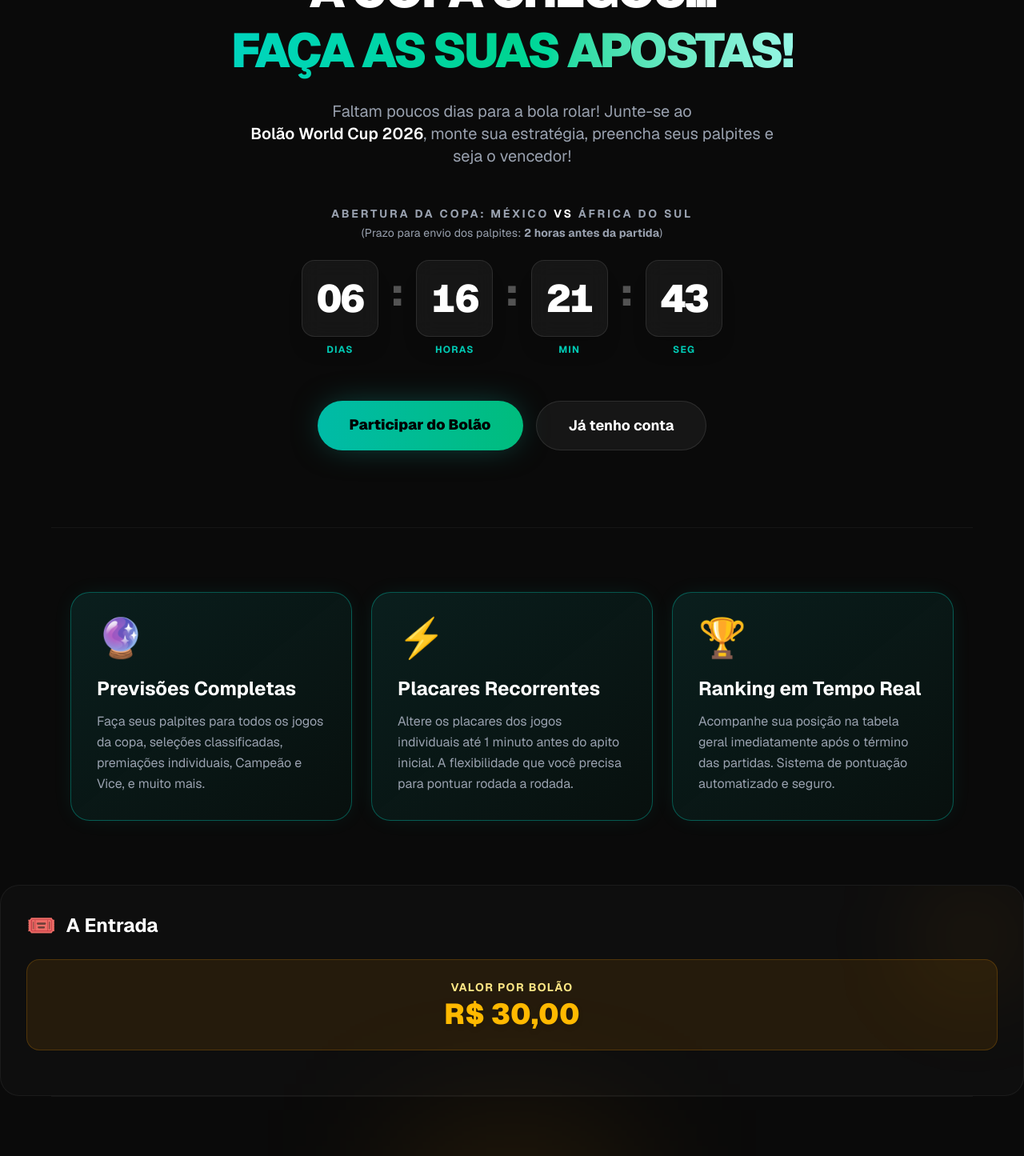
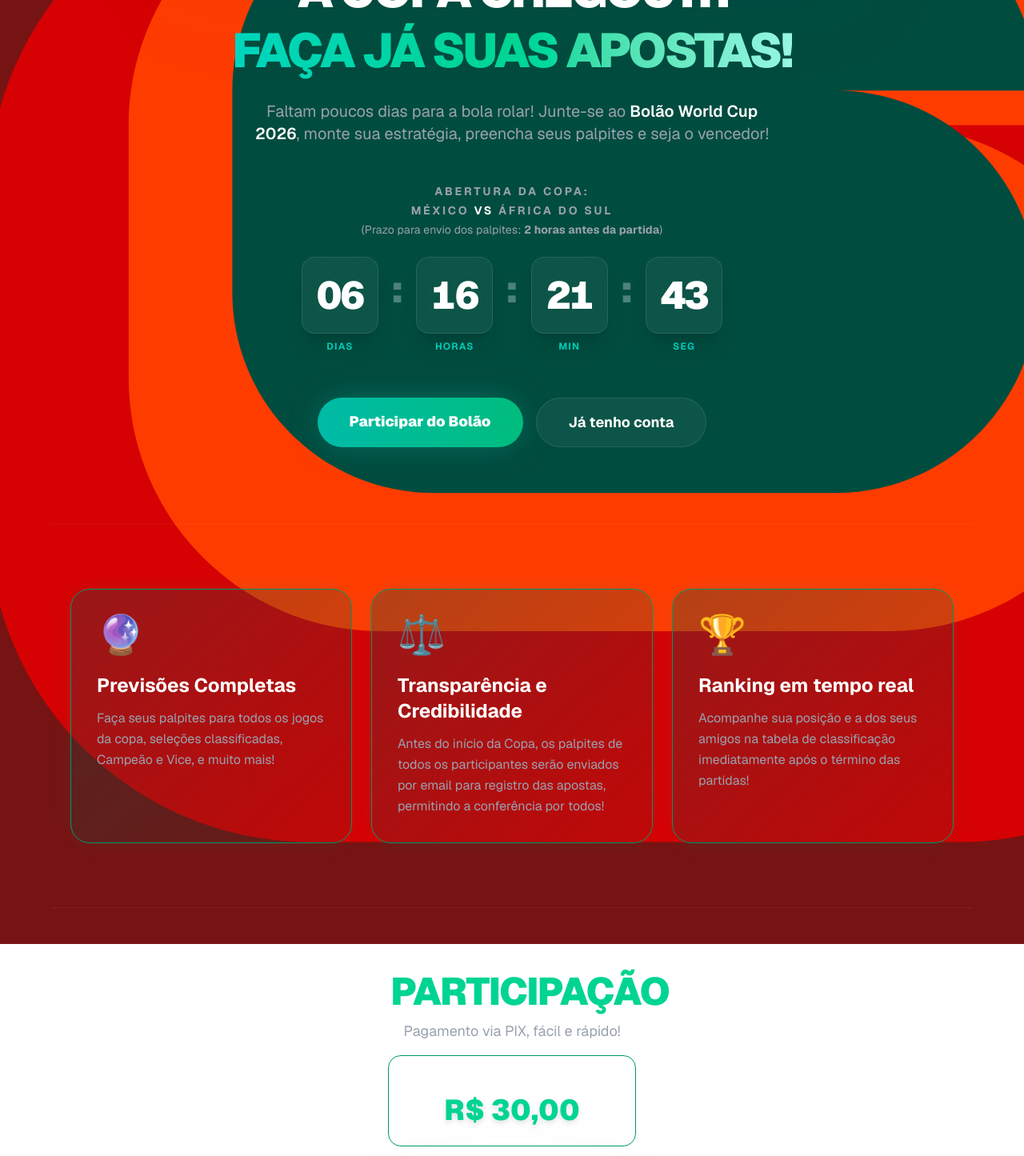
Before and after one commit to Xavier-Edups/bolao-copa-2026, a Next.js app: page / in a window 1280 px wide. Shown: the part 560-2005 px from the top of the page at 80% size. Built offline with nearby package versions, Linux system fonts and the light colour scheme; no server answers.

Commit message:
All around improvements to landing page

```diff
--- a/src/app/page.tsx
+++ b/src/app/page.tsx
@@ -8,8 +8,12 @@
   const { data: { user } } = await supabase.auth.getUser()
 
   return (
-    <div className="min-h-screen bg-[#0a0a0a] text-white font-sans overflow-hidden selection:bg-teal-500 selection:text-white">
+    <div className="min-h-screen text-white font-sans overflow-hidden selection:bg-teal-500 selection:text-white">
 
+      <div
+        className="fixed inset-0 -z-20 bg-[42%_center] bg-no-repeat scale-250 sm:scale-335 transform-gpu"
+        style={{ backgroundImage: "url('/bg-wc-2026.svg')" }}
+      ></div>
       {/* Luz de Fundo (Glow Effect) */}
       <div className="absolute top-0 left-1/2 -translate-x-1/2 w-full max-w-4xl h-[600px] bg-gradient-to-b from-teal-900/40 via-emerald-900/10 to-transparent blur-3xl pointer-events-none -z-10"></div>
 
@@ -17,13 +21,13 @@
       <nav className="relative z-10 w-full border-b border-white/10 bg-black/50 backdrop-blur-lg">
         <div className="max-w-7xl mx-auto px-6 py-4 flex justify-between items-center">
           <div className="flex items-center gap-2">
-            <span className="text-lg font-black tracking-wider text-white uppercase">
+            <span className="text-sm sm:text-lg font-black tracking-wider text-white uppercase">
               Bolão <span className="text-transparent bg-clip-text bg-gradient-to-r from-teal-400 to-emerald-400">World Cup 2026</span>
             </span>
           </div>
           <div>
             {user ? (
-              <Link href="/dashboard" className="px-6 py-2 text-sm font-bold bg-white/10 hover:bg-white/20 border border-white/5 rounded-full transition-all">
+              <Link href="/dashboard" className="px-2 sm:px-6 py-2 text-xs sm:text-sm font-bold bg-white/10 hover:bg-white/20 border border-white/5 rounded-full transition-all">
                 Meu Painel →
               </Link>
             ) : (
@@ -50,21 +54,22 @@
           </div>
 
         <h1 className="text-5xl sm:text-7xl md:text-6xl font-black tracking-tighter mb-6 max-w-5xl leading-tight">
-          A COPA CHEGOU...<br />
+          A COPA CHEGOU . . .<br />
           <span className="text-transparent bg-clip-text bg-gradient-to-r from-teal-400 via-emerald-400 to-teal-200">
-            FAÇA AS SUAS APOSTAS!
+            FAÇA JÁ SUAS APOSTAS!
           </span>
         </h1>
 
         <div className="text-lg sm:text-xl text-gray-400 mb-12 max-w-2xl">
-          Faltam poucos dias para a bola rolar! Junte-se ao
-          <p><span className="text-white font-semibold">Bolão World Cup 2026</span>, monte sua estratégia, preencha seus palpites e seja o vencedor!</p>
+          Faltam poucos dias para a bola rolar! Junte-se ao <span className="text-white font-semibold">Bolão World Cup 2026</span>, monte sua estratégia, preencha seus palpites e seja o vencedor!
         </div>
 
         {/* Cronômetro */}
         <div className="mb-14 w-full">
           <p className="text-sm font-bold uppercase tracking-[0.2em] mb-1 text-gray-400">
-            Abertura da Copa: México <span className="text-white">vs</span> África do Sul
+            Abertura da Copa:</p>
+          <p className="text-sm font-bold uppercase tracking-[0.2em] mb-1 text-gray-400">
+            México <span className="text-white">vs</span> África do Sul
           </p>
           <p className="text-sm tracking-[0.01em] mb-6 text-gray-400">
             (Prazo para envio dos palpites: <strong>2 horas antes da partida</strong>)
@@ -77,7 +82,7 @@
           {user ? (
              <Link
               href="/dashboard"
-              className="px-10 py-4 bg-teal-500 hover:bg-teal-400 text-black font-black rounded-full text-lg transition-all hover:scale-105 shadow-[0_0_40px_-10px_rgba(20,184,166,0.6)]"
+              className="px-10 py-4 bg-teal-500 hover:bg-teal-400 text-black font-black rounded-full text-white text-lg transition-all hover:scale-105 shadow-[0_0_40px_-10px_rgba(20,184,166,0.6)]"
             >
               Acessar Meus Palpites
             </Link>
@@ -85,7 +90,7 @@
             <>
               <Link
                 href="/cadastro"
-                className="px-10 py-4 bg-gradient-to-r from-teal-500 to-emerald-500 hover:from-teal-400 hover:to-emerald-400 text-black font-black rounded-full text-lg transition-all hover:scale-105 shadow-[0_0_40px_-10px_rgba(20,184,166,0.5)]"
+                className="px-10 py-4 bg-gradient-to-r from-teal-500 to-emerald-500 hover:from-teal-400 hover:to-emerald-400 text-white font-black rounded-full text-lg transition-all hover:scale-105 shadow-[0_0_40px_-10px_rgba(20,184,166,0.5)]"
               >
                 Participar do Bolão
               </Link>
@@ -103,25 +108,25 @@
       {/* Seção de Regras e Recursos */}
       <div className="relative z-10 max-w-6xl mx-auto px-6 py-20 border-t border-white/5">
         <div className="grid md:grid-cols-3 gap-6">
-          <div className="bg-gradient-to-br from-teal-900/30 to-emerald-900/10 border border-teal-500/40 rounded-3xl p-8 relative overflow-hidden shadow-[0_0_30px_-10px_rgba(20,184,166,0.2)]">
+          <div className="bg-gradient-to-br from-teal-900/30 to-emerald-900/10 border border-emerald-600 rounded-3xl p-8 relative overflow-hidden shadow-[0_0_30px_-10px_rgba(20,184,166,0.2)]">
               <div className="text-5xl mb-6">🔮</div>
               <h3 className="text-2xl font-bold text-white mb-3">Previsões Completas</h3>
               <p className="text-gray-400 leading-relaxed">
-                Faça seus palpites para todos os jogos da copa, seleções classificadas, premiações individuais, Campeão e Vice, e muito mais.
+                Faça seus palpites para todos os jogos da copa, seleções classificadas, Campeão e Vice, e muito mais!
               </p>
             </div>
-            <div className="bg-gradient-to-br from-teal-900/30 to-emerald-900/10 border border-teal-500/40 rounded-3xl p-8 relative overflow-hidden shadow-[0_0_30px_-10px_rgba(20,184,166,0.2)]">
-              <div className="text-5xl mb-6">⚡</div>
-              <h3 className="text-2xl font-bold text-white mb-3">Placares Recorrentes</h3>
+            <div className="bg-gradient-to-br from-teal-900/30 to-emerald-900/10 border border-emerald-600 rounded-3xl p-8 relative overflow-hidden shadow-[0_0_30px_-10px_rgba(20,184,166,0.2)]">
+              <div className="text-5xl mb-6">⚖️</div>
+              <h3 className="text-2xl font-bold text-white mb-3">Transparência e Credibilidade</h3>
               <p className="text-gray-400 leading-relaxed">
-                Altere os placares dos jogos individuais até 1 minuto antes do apito inicial. A flexibilidade que você precisa para pontuar rodada a rodada.
+                Antes do início da Copa, os palpites de todos os participantes serão enviados por email para registro das apostas, permitindo a conferência por todos!
               </p>
             </div>
-            <div className="bg-gradient-to-br from-teal-900/30 to-emerald-900/10 border border-teal-500/40 rounded-3xl p-8 relative overflow-hidden shadow-[0_0_30px_-10px_rgba(20,184,166,0.2)]">
+            <div className="bg-gradient-to-br from-teal-900/30 to-emerald-900/10 border border-emerald-600 rounded-3xl p-8 relative overflow-hidden shadow-[0_0_30px_-10px_rgba(20,184,166,0.2)]">
               <div className="text-5xl mb-6">🏆</div>
-              <h3 className="text-2xl font-bold text-white mb-3">Ranking em Tempo Real</h3>
+              <h3 className="text-2xl font-bold text-white mb-3">Ranking em tempo real</h3>
               <p className="text-gray-400 leading-relaxed">
-                Acompanhe sua posição na tabela geral imediatamente após o término das partidas. Sistema de pontuação automatizado e seguro.
+                Acompanhe sua posição e a dos seus amigos na tabela de classificação imediatamente após o término das partidas!
               </p>
             </div>
         </div>
@@ -219,21 +224,21 @@
     */}
 
       <div>
-
           {/* Card 1: A Arrecadação */}
-          <div className="bg-white/[0.02] border border-white/5 rounded-3xl p-8 relative overflow-hidden group hover:border-amber-500/30 transition-colors duration-300">
-            <div className="absolute top-0 right-0 w-32 h-32 bg-amber-500/10 blur-3xl rounded-full group-hover:bg-amber-500/20 transition-all"></div>
-            <h3 className="text-2xl font-bold text-white mb-6 flex items-center gap-3">
-              <span className="text-3xl">🎟️</span> A Entrada
-            </h3>
-
-            <div className="flex flex-col items-center justify-center p-6 bg-amber-500/10 border border-amber-500/20 rounded-2xl mb-6">
-              <span className="text-sm font-bold text-amber-200 uppercase tracking-widest mb-1">Valor por Bolão</span>
-              <span className="text-4xl font-black text-amber-400 drop-shadow-md">R$ 30,00</span>
+          <div className="relative z-10 max-w-6xl mx-auto px-6 py-20 border-t border-white/5">
+            <h2 className="text-3xl sm:text-5xl font-black text-white tracking-tight uppercase mb-3 relative z-10 text-center">
+              A <span className="text-emerald-400">Participação</span>
+            </h2>
+              <p className="text-gray-400 text-lg max-w-2xl mx-auto relative z-10 mb-4 text-center">
+                Pagamento via PIX, fácil e rápido!
+              </p>
+            <div className="w-[90%] md:w-[50%] lg:w-[28%] mx-auto">
+              <div className="flex flex-col items-center justify-center p-6 bg-white/5 border border-emerald-600 rounded-2xl mb-6">
+                <span className="text-sm font-bold uppercase tracking-widest mb-1">Valor por Bolão</span>
+                <span className="text-4xl font-black text-emerald-400 drop-shadow-md">R$ 30,00</span>
+              </div>
             </div>
           </div>
-
-
       </div>
       {/* Seção de Premiação (O Pote de Ouro) */}
       <div className="relative z-10 max-w-6xl mx-auto px-6 py-20 border-t border-white/5">
@@ -252,12 +257,12 @@
 <div className="w-full flex justify-center my-8">
 
   {/* A div que controla a largura de 30% */}
-  <div className="w-[90%] md:w-[50%] lg:w-[40%]">
+  <div className="w-[90%] md:w-[50%] lg:w-[35%]">
 
     {/* Card 2: O Pódio */}
     <div className="bg-gradient-to-br from-amber-900/20 to-orange-900/10 border border-amber-500/40 rounded-3xl p-8 relative overflow-hidden shadow-[0_0_30px_-10px_rgba(245,158,11,0.15)] group hover:shadow-[0_0_40px_-10px_rgba(245,158,11,0.3)] transition-all duration-300 transform hover:-translate-y-1">
       <div className="absolute top-0 right-0 w-32 h-32 bg-amber-400/20 blur-3xl rounded-full"></div>
-      <h3 className="text-2xl font-bold text-white mb-8 flex items-center gap-3">
+      <h3 className="text-2xl font-bold text-white mb-8 flex justify-center items-center gap-3">
         <span className="text-3xl">🏆</span> O Pódio
       </h3>
 
```
